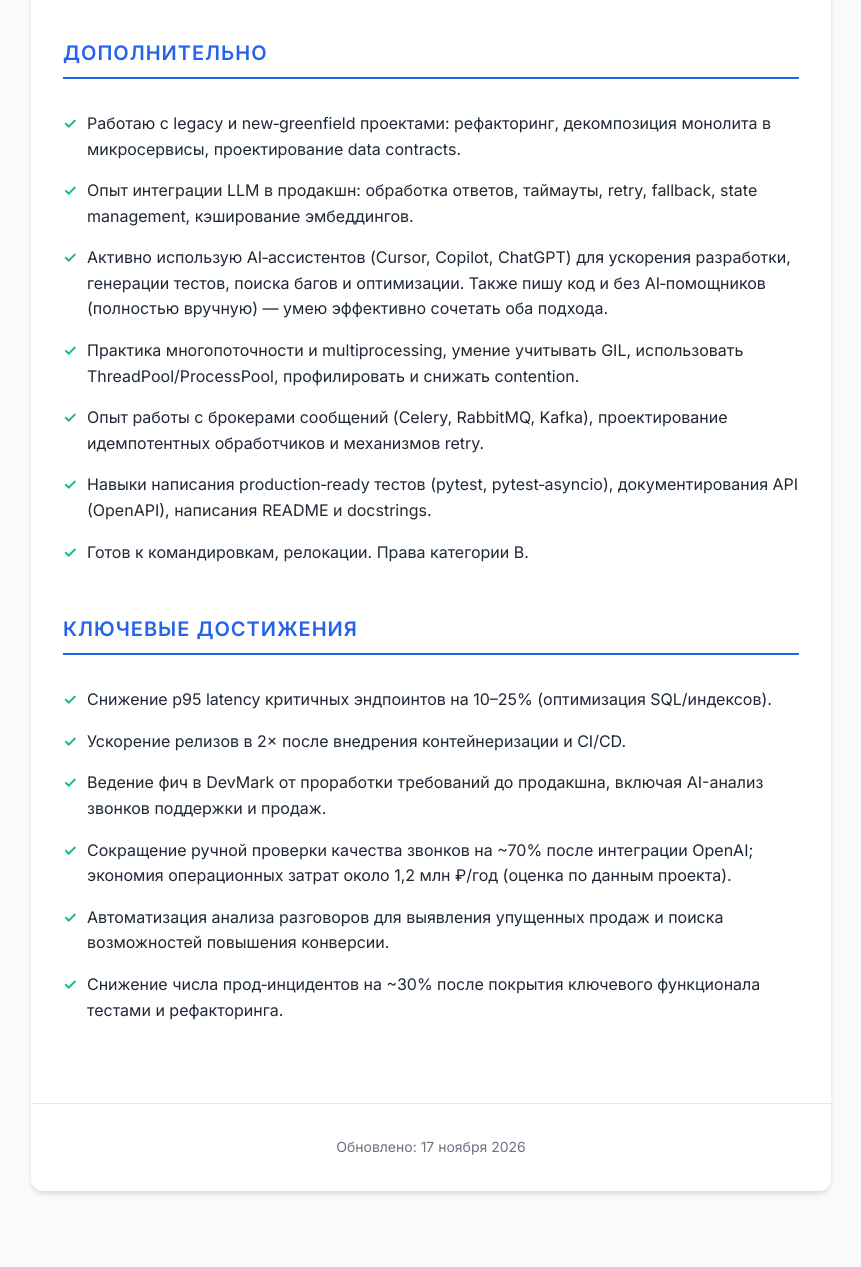
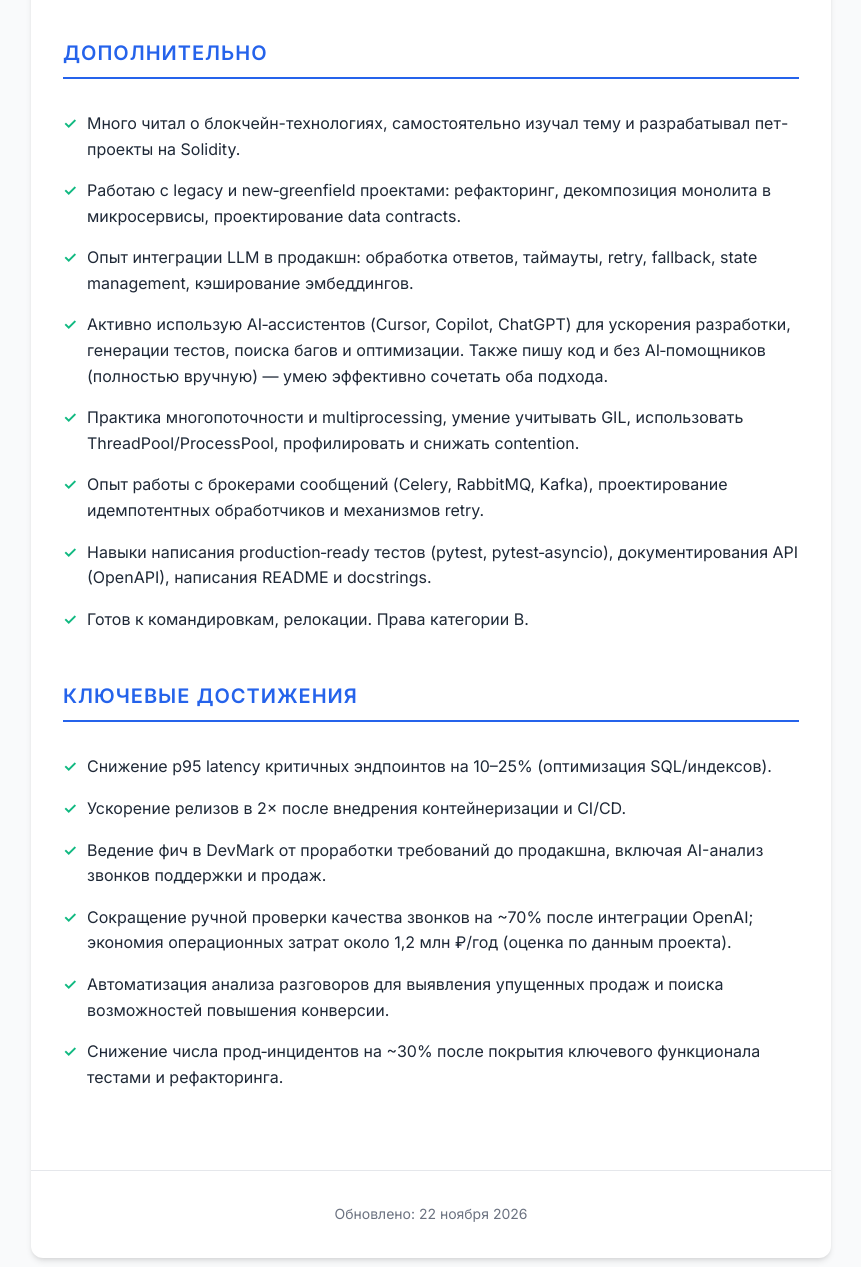
Before and after one commit to bikmetle/cv, a plain HTML site: page ru/index.html in a window 1280 px wide. Shown: the part 4373-5640 px from the top of the page, without its empty margins (209-1070 px from the left). Before the commit the page ends 5596 px from the top, so only its background shows below. Drawn offline with Linux system fonts and the light colour scheme.

Commit message:
solidity-experience

```diff
--- a/ru/index.html
+++ b/ru/index.html
@@ -501,6 +501,7 @@
             <section class="additional">
                 <h2>Дополнительно</h2>
                 <ul>
+                    <li>Много читал о блокчейн-технологиях, самостоятельно изучал тему и разрабатывал пет-проекты на Solidity.</li>
                     <li>Работаю с legacy и new‑greenfield проектами: рефакторинг, декомпозиция монолита в микросервисы, проектирование data contracts.</li>
                     <li>Опыт интеграции LLM в продакшн: обработка ответов, таймауты, retry, fallback, state management, кэширование эмбеддингов.</li>
                     <li>Активно использую AI‑ассистентов (Cursor, Copilot, ChatGPT) для ускорения разработки, генерации тестов, поиска багов и оптимизации. Также пишу код и без AI‑помощников (полностью вручную) — умею эффективно сочетать оба подхода.</li>
@@ -522,7 +523,7 @@
                 </ul>
             </section>
         </main>
-        <footer><p>Обновлено: 17 ноября 2026</p></footer>
+        <footer><p>Обновлено: 22 ноября 2026</p></footer>
     </div>
 </body>
 </html>
```
Also changed, not shown: index.html (+2 -1 lines), my_stack.txt (added).
